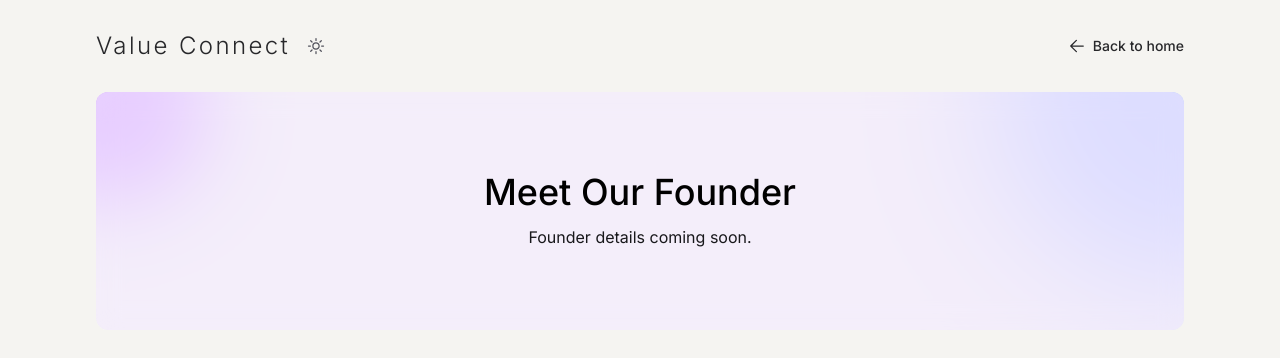
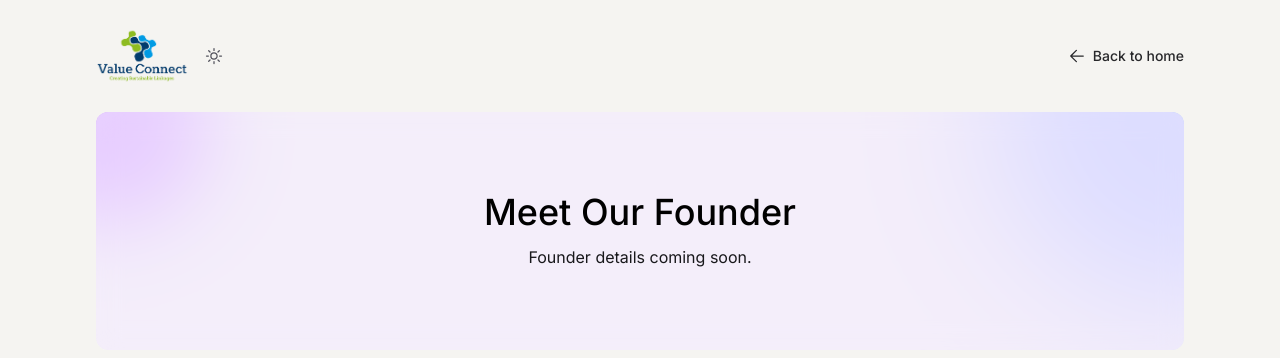
Before and after one commit to thndlovu/Value-Connect-Redesign, a website: page meet-our-founder.html in a window 1280 px wide. Drawn offline with nearby package versions, Linux system fonts and the light colour scheme.

Commit message:
Show the image logo on the Meet Our Founder page.

```diff
--- a/meet-our-founder.html
+++ b/meet-our-founder.html
@@ -90,9 +90,13 @@
             <!-- Logo -->
             <a
               href="index.html"
-              class="text-2xl font-thin tracking-widest hover:text-purple-600 active:opacity-75 dark:hover:text-purple-400"
+              class="inline-block transition hover:opacity-80 active:opacity-75"
             >
-              Value Connect
+              <img
+                src="assets/value_connect_logo.png"
+                alt="Value Connect"
+                class="h-14 w-auto"
+              />
             </a>
             <!-- END Logo -->
 
```
